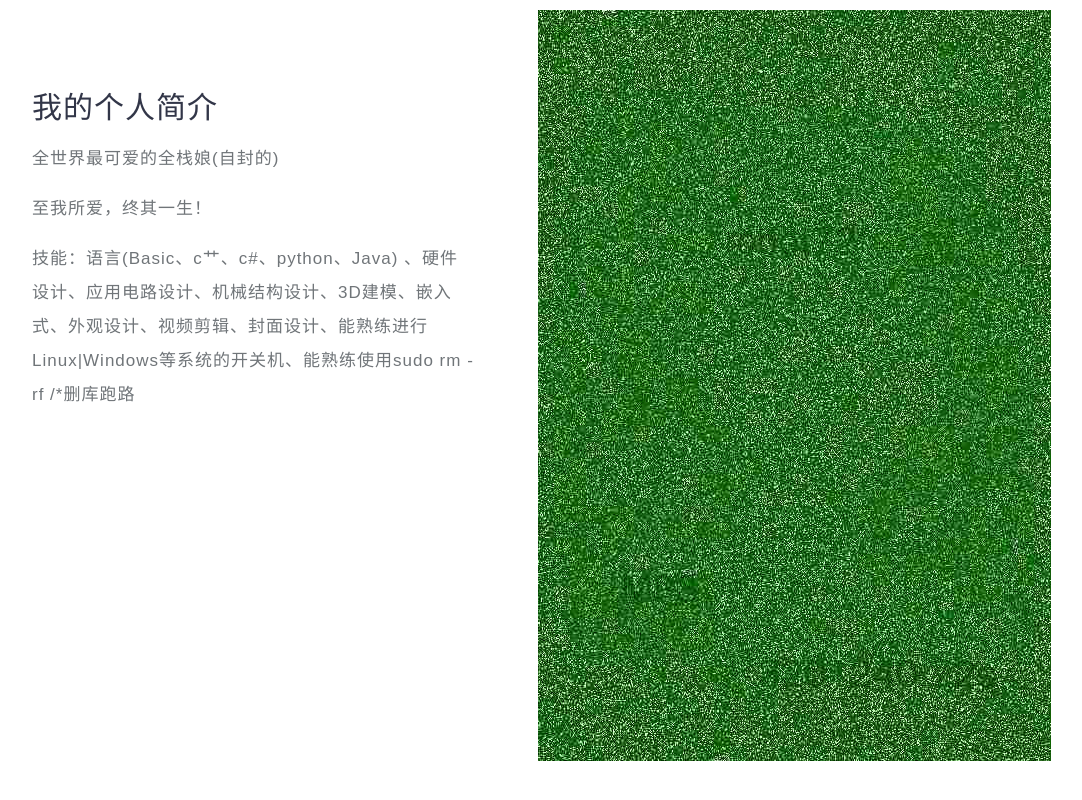
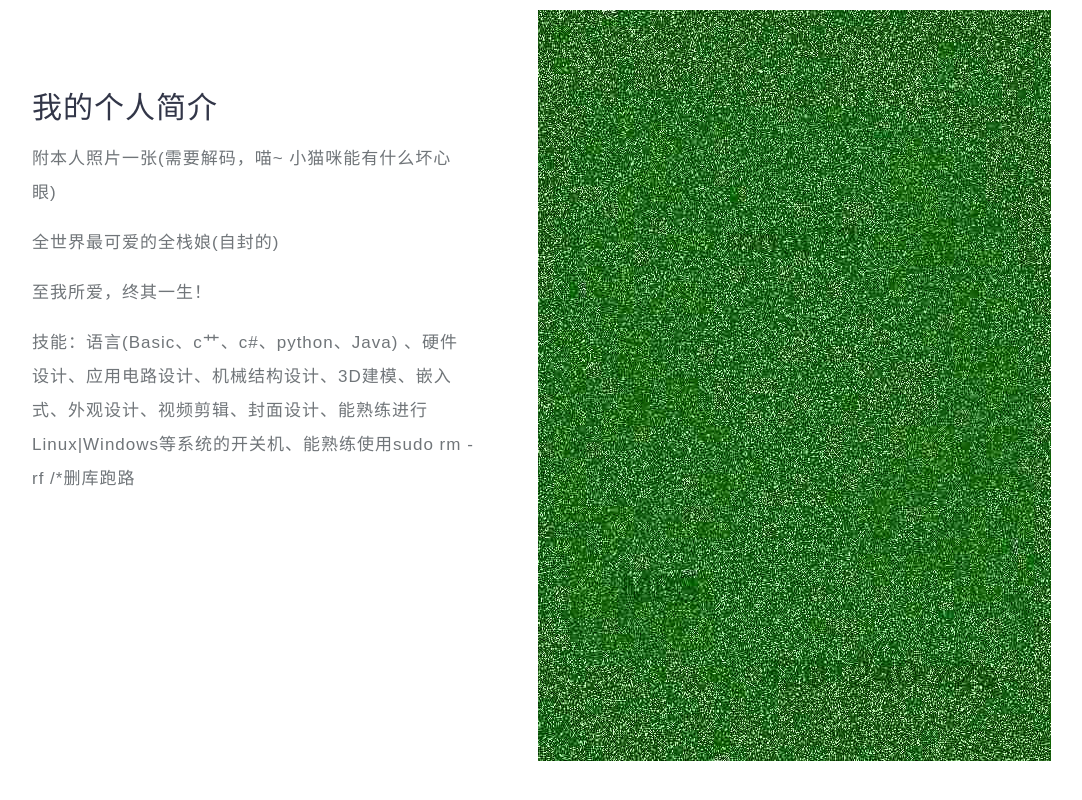
Before and after one commit to bilibilifmk/ESP_WWW, a plain HTML site: page esp_www/data/index.html in a window 1280 px wide. Shown: the part 766-1566 px from the top of the page, without its empty margins (102-1184 px from the left). Drawn offline with Linux system fonts and the light colour scheme; files that its build step writes are made by us from their sources; files whose address does not match are found by name.

Commit message:
Update index.html

```diff
--- a/esp_www/data/index.html
+++ b/esp_www/data/index.html
@@ -122,6 +122,7 @@ color: rgb(188 124 170);
 			<div class="row">
 				<div class="col-lg-6 about-padding">
 					<h4 class="mt-lg-5">我的个人简介</h4>
+						<p class="mt-3">附本人照片一张(需要解码，喵~ 小猫咪能有什么坏心眼)</p>
 					<p class="mt-3">全世界最可爱的全栈娘(自封的)</p>
 					<p class="mt-3">至我所爱，终其一生！</p>
 					<p class="mt-3">技能：语言(Basic、c艹、c#、python、Java) 、硬件设计、应用电路设计、机械结构设计、3D建模、嵌入式、外观设计、视频剪辑、封面设计、能熟练进行Linux|Windows等系统的开关机、能熟练使用sudo rm -rf /*删库跑路</p>
```
